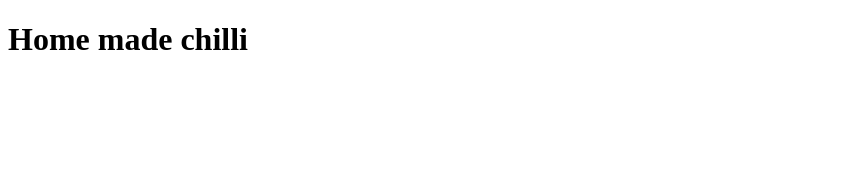
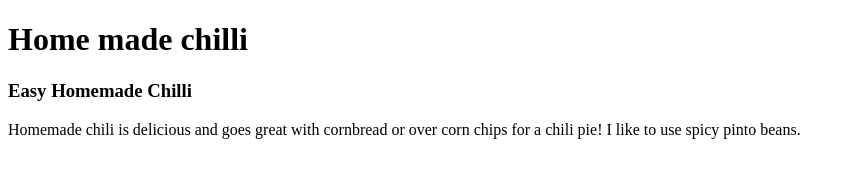
Before and after one commit to TonyTrem/odin-recipes, a plain HTML site: page recipes/chilli.html in a window 1280 px wide. Shown: the whole page, without its empty margins (0-852 px from the left). Drawn offline with Linux system fonts and the light colour scheme.

Commit message:
Add description and title

```diff
--- a/recipes/chilli.html
+++ b/recipes/chilli.html
@@ -8,5 +8,10 @@
 </head>
 <body>
     <h1>Home made chilli</h1>
+
+    <h3>Easy Homemade Chilli</h3>
+    <p>
+        Homemade chili is delicious and goes great with cornbread or over corn chips for a chili pie! I like to use spicy pinto beans.
+    </p>
 </body>
 </html>
```
